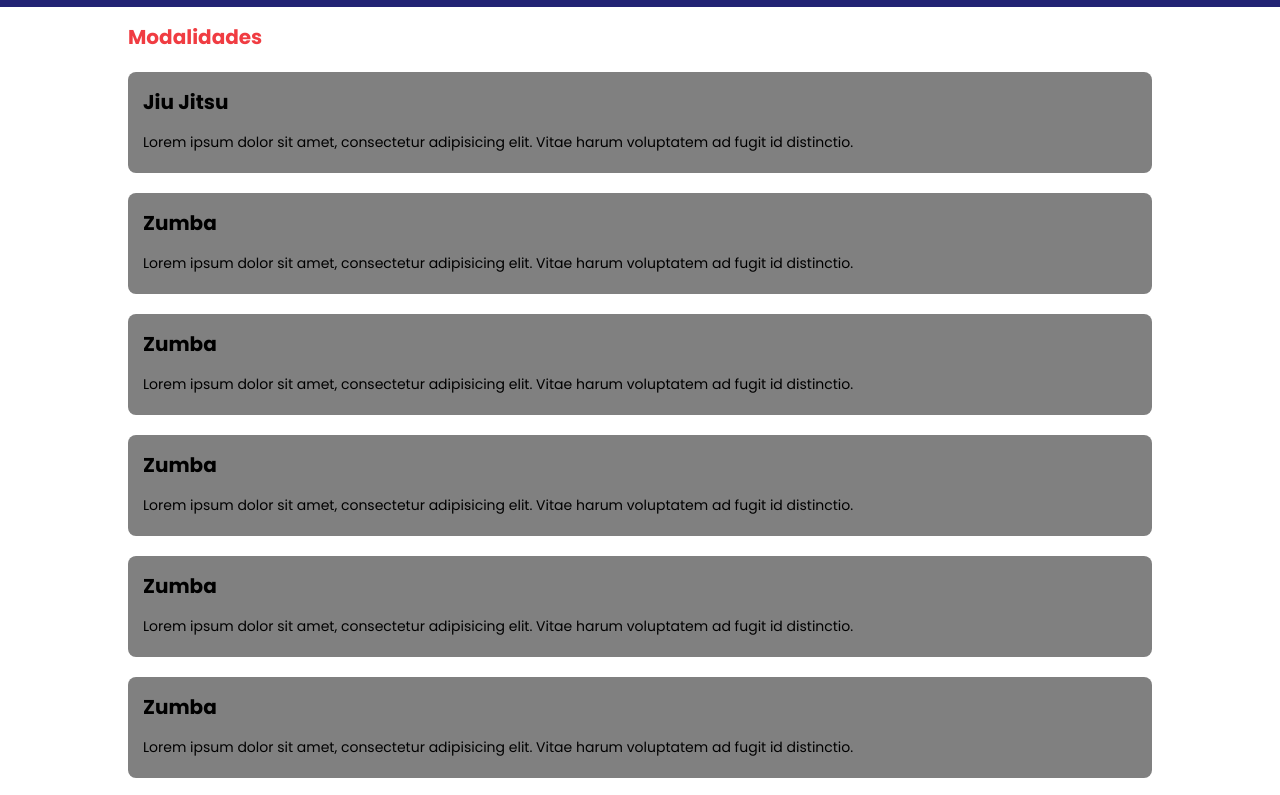
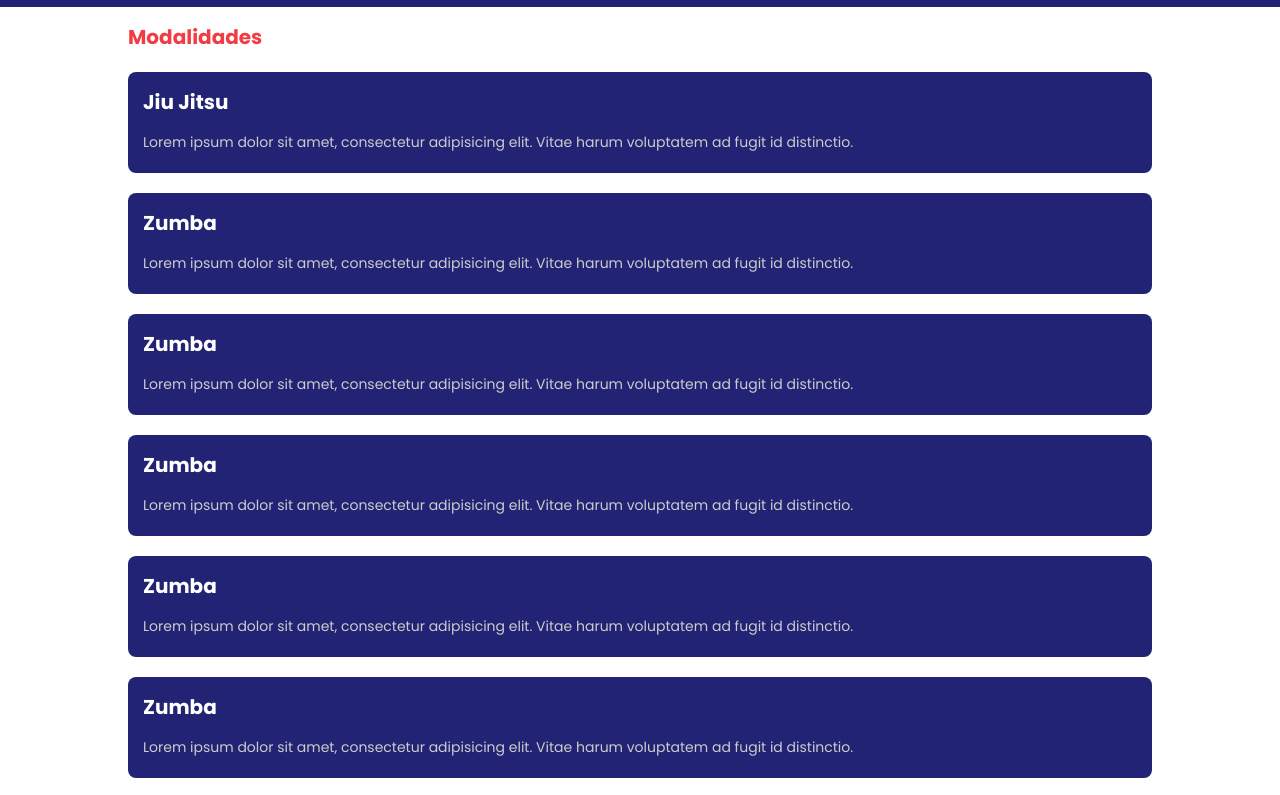
Before and after one commit to Janderson1323/DSSuperfit2, a plain HTML site: page index.html in a window 1280 px wide. Shown: the part 460-1255 px from the top of the page. Drawn offline with Linux system fonts and the light colour scheme.

Commit message:
updated colors

```diff
--- a/css/styles.css
+++ b/css/styles.css
@@ -22,7 +22,7 @@ header {
 .menu {
     display: flex;
     align-items: center;
-    padding-left: 11vw;
+    padding-left: 10vw;
     padding-right: 5.2vw;
 
 }
@@ -87,6 +87,16 @@ header {
 
 }
 
+.card-container2 {
+    background-color: #222374;
+    width: 80vw;
+    max-height: 42vw;
+    border-radius: 8px;
+    margin-bottom: 20px;
+    padding-bottom: 20px;
+
+}
+
 .card-container h3 {
     padding: 15px;
     font-size: 20px;
@@ -96,6 +106,21 @@ header {
     padding: 0px 15px;
     flex-wrap: wrap;
     font-size: 14px;
+
+
+}
+
+.card-container2 h3 {
+    padding: 15px;
+    font-size: 20px;
+    color: #fff;
+}
+
+.card-container2 p {
+    padding: 0px 15px;
+    flex-wrap: wrap;
+    font-size: 14px;
+    color: #ccc;
 
 }
 
@@ -118,6 +143,10 @@ header {
     padding: 15px 0px 20px 0px;
     font-size: 20px;
     color: #f03c42;
+}
+
+.container-modalities {
+    background-color: #fff;
 }
 
 
--- a/index.html
+++ b/index.html
@@ -24,7 +24,6 @@
         <section id='place'>
             <div class="container-place">
                 <h1>Conheça nosso espaço</h1>
-
                 <div class="card-container">
                     <h3>Espaço fitness</h3>
                     <p>Lorem ipsum dolor sit amet consectetur adipisicing elit. Explicabo consequatur odit impedit
@@ -46,43 +45,36 @@
             <section id='modalities'>
                 <div class="container-place">
                     <h1>Modalidades</h1>
-
-                    <div class="card-container">
+                    <div class="card-container2">
                         <h3>Jiu Jitsu</h3>
                         <p>Lorem ipsum dolor sit amet, consectetur adipisicing elit. Vitae harum voluptatem ad fugit id
                             distinctio.</p>
                     </div>
-                    <div class="card-container">
+                    <div class="card-container2">
                         <h3>Zumba</h3>
                         <p>Lorem ipsum dolor sit amet, consectetur adipisicing elit. Vitae harum voluptatem ad fugit id
                             distinctio.</p>
-
                     </div>
-
-                    <div class="card-container">
+                    <div class="card-container2">
                         <h3>Zumba</h3>
                         <p>Lorem ipsum dolor sit amet, consectetur adipisicing elit. Vitae harum voluptatem ad fugit id
                             distinctio.</p>
-
                     </div>
-                    <div class="card-container">
+                    <div class="card-container2">
                         <h3>Zumba</h3>
                         <p>Lorem ipsum dolor sit amet, consectetur adipisicing elit. Vitae harum voluptatem ad fugit id
                             distinctio.</p>
-
                     </div>
-                    <div class="card-container">
+                    <div class="card-container2">
                         <h3>Zumba</h3>
                         <p>Lorem ipsum dolor sit amet, consectetur adipisicing elit. Vitae harum voluptatem ad fugit id
                             distinctio.</p>
-
                     </div>
 
-                    <div class="card-container">
+                    <div class="card-container2">
                         <h3>Zumba</h3>
                         <p>Lorem ipsum dolor sit amet, consectetur adipisicing elit. Vitae harum voluptatem ad fugit id
                             distinctio.</p>
-
                     </div>
                 </div>
 
@@ -100,7 +92,7 @@
                     <p>/DSSuperFit</p>
                 </div>
 
-                    <div class="footer-container-fim" >
+                <div class="footer-container-fim">
                     <p>Todos direitos reservados</p>
                     <address>Rua da pipoca, 150</address>
                 </div>
```
Lines whose indentation alone changed are shown as unchanged.
